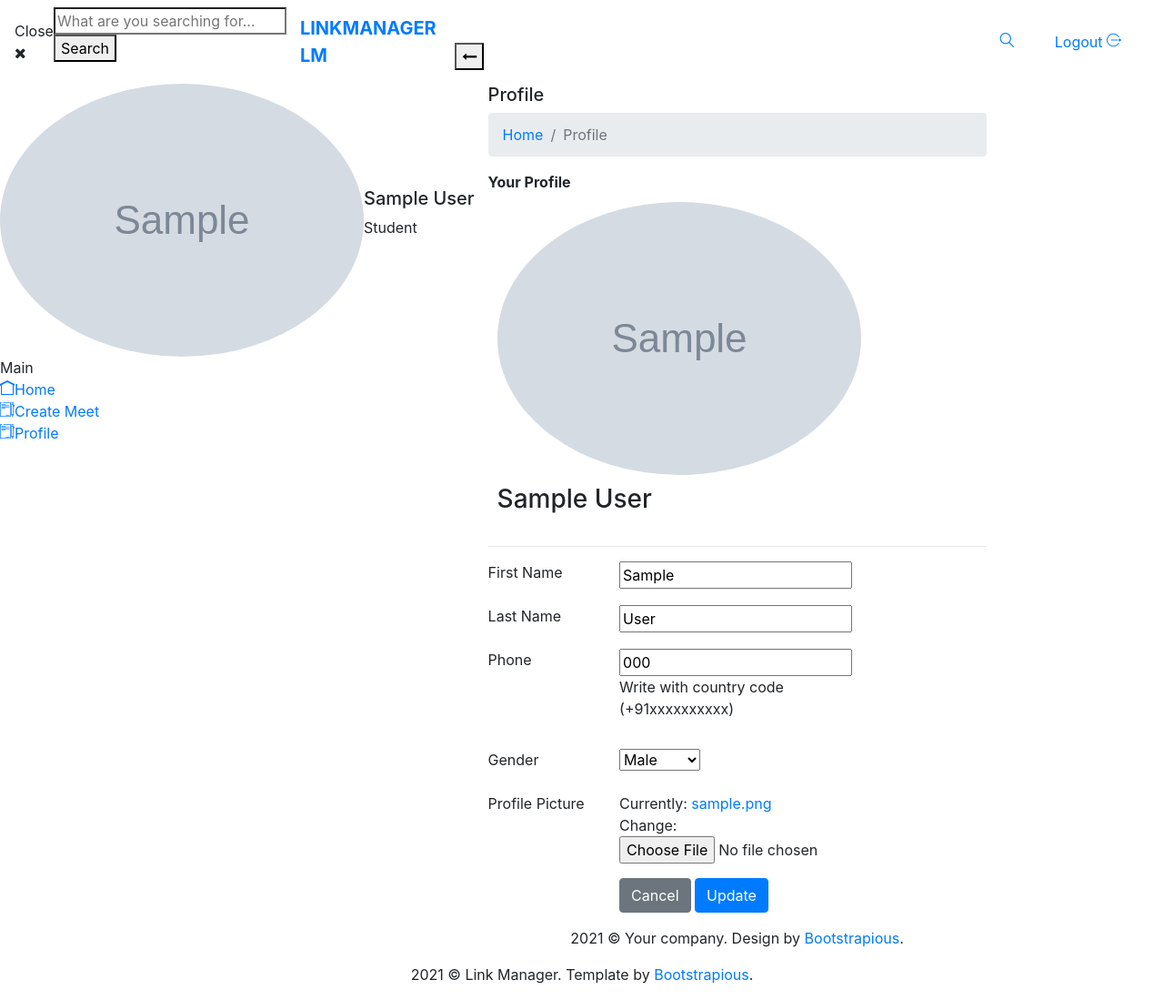
After one commit to dev-preetamraj/link_manager, a Django app: page /update_profile/ in a window 1280 px wide. The commit adds this page. Shown: the whole page at 91% size. Run offline with Django 3.2, Linux system fonts and the light colour scheme; a user stored in the database is signed in; tables that the repository leaves empty hold one stand-in row (values such as "Sample post"); grey boxes marked "Sample" are stand-in pictures; some libraries are stand-ins or nearby versions; some web fonts are replaced.

Commit message:
added profile feature

```diff
--- a/core/forms.py
+++ b/core/forms.py
@@ -3,7 +3,7 @@ from django.forms import ModelForm
 from django import forms
 from django.contrib.auth.models import User
 from django.contrib.auth.forms import UserCreationForm
-from .models import MeetLink
+from .models import MeetLink, Profile
 
 class RegisterUserForm(UserCreationForm):
     GENDER = (('Male', 'Male'),('Female', 'Female'),('Other', 'Other'))
@@ -13,21 +13,19 @@ class RegisterUserForm(UserCreationForm):
         fields = ['username', 'first_name', 'last_name', 'email', 'password1',
                   'password2', 'gender']
 
-    # def clean_username(self):
-    #     username = self.cleaned_data.get('username')
-    #     qs = User.objects.filter(username__iexact=username)
-    #     if not qs.exists():
-    #         raise forms.ValidationError('This username is already taken.')
-    #     return username
-    # def clean_email(self):
-    #     email = self.cleaned_data.get('email')
-    #     qs = User.objects.filter(email__iexact=email)
-    #     if not qs.exists():
-    #         raise forms.ValidationError('This email is already taken.')
-    #     return email
-
 class UpdateMeeting(ModelForm):
     class Meta:
         model = MeetLink
         fields = '__all__'
         exclude = ['user']
+
+class UpdateProfileForm(ModelForm):
+    class Meta:
+        model = Profile
+        fields = '__all__'
+        exclude = ['user']
+
+class UpdateUserForm(ModelForm):
+    class Meta:
+        model = User
+        fields = ['first_name', 'last_name']
--- a/core/urls.py
+++ b/core/urls.py
@@ -1,5 +1,14 @@
 from django.urls import path
-from .views import index, register, login_view, logout_view, create_meet, delete_meet, update_meet
+from .views import (
+    index,
+    register,
+    login_view,
+    logout_view,
+    create_meet,
+    delete_meet,
+    update_meet,
+    update_profile
+)
 
 urlpatterns = [
     path('', index, name='index'),
@@ -8,5 +17,6 @@ urlpatterns = [
     path('logout/', logout_view, name='logout'),
     path('create_meet/', create_meet, name='create_meet'),
     path('update_meet/<str:pk>/', update_meet, name='update_meet'),
-    path('delete_meet/<str:pk>/', delete_meet, name='delete_meet')
+    path('delete_meet/<str:pk>/', delete_meet, name='delete_meet'),
+    path('update_profile/', update_profile, name='update_profile')
 ]
--- a/core/views.py
+++ b/core/views.py
@@ -3,7 +3,7 @@ from django.shortcuts import redirect, render
 from datetime import date, datetime
 import calendar
 from .models import MeetLink, Profile
-from .forms import RegisterUserForm, UpdateMeeting
+from .forms import RegisterUserForm, UpdateMeeting, UpdateProfileForm, UpdateUserForm
 from django.contrib import messages
 from .decorators import unauthenticated_user
 from django.contrib.auth.decorators import login_required
@@ -139,3 +139,23 @@ def update_meet(request,pk):
         'form': form
     }
     return render(request, 'update_meet.html', context)
+
+@login_required(login_url='login')
+def update_profile(request):
+    profile_obj = Profile.objects.get(user=request.user)
+    profile_form = UpdateProfileForm(instance=profile_obj)
+    user_form = UpdateUserForm(instance=request.user)
+    if request.method == 'POST':
+        profile_form = UpdateProfileForm(
+            request.POST, request.FILES, instance=profile_obj)
+        user_form = UpdateUserForm(request.POST, instance=request.user)
+        if profile_form.is_valid() and user_form.is_valid():
+            profile_form.save()
+            user_form.save()
+            return redirect('update_profile')
+    context = {
+        'profile_obj': profile_obj,
+        'profile_form': profile_form,
+        'user_form': user_form
+    }
+    return render(request, 'update_profile.html', context)
--- a/templates/navbar.html
+++ b/templates/navbar.html
@@ -49,6 +49,7 @@
       <ul class="list-unstyled">
         <li class="active"><a href="{% url 'index' %}"> <i class="icon-home"></i>Home </a></li>
         <li class="active"><a href="{% url 'create_meet' %}"> <i class="icon-contract"></i>Create Meet </a></li>
+        <li class="active"><a href="{% url 'update_profile' %}"> <i class="icon-contract"></i>Profile </a></li>
       </ul>
     </nav>
     <!-- Sidebar Navigation end-->
--- /dev/null
+++ b/templates/update_profile.html
@@ -0,0 +1,106 @@
+{% extends 'base.html' %}
+{% load static %}
+{% block content %}
+<style>
+    .dp {
+        padding: 10px 10px 10px 10px;
+    }
+   .dp img{
+    border-radius: 50%;
+    margin-bottom: 10px;
+   }
+</style>
+      <!-- Sidebar Navigation end-->
+      <div class="page-content">
+        <!-- Page Header-->
+        <div class="page-header no-margin-bottom">
+          <div class="container-fluid">
+            <h2 class="h5 no-margin-bottom">Profile</h2>
+          </div>
+        </div>
+        <!-- Breadcrumb-->
+        <div class="container-fluid">
+          <ul class="breadcrumb">
+            <li class="breadcrumb-item"><a href="{% url 'index' %}">Home</a></li>
+            <li class="breadcrumb-item active">Profile</li>
+          </ul>
+        </div>
+        <section class="no-padding-top">
+          <div class="container-fluid">
+            <div class="row">
+              <!-- Form Elements -->
+              <div class="col-lg-12">
+                <div class="block">
+                  <div class="title"><strong>Your Profile</strong></div>
+                    <div class="dp">
+                        <img src="{{ profile_obj.profile_pic.url }}" alt="">
+                        <h3>{{request.user.first_name}} {{request.user.last_name}}</h3>
+                    </div> <hr>
+                  <div class="block-body">
+                    <form class="form-horizontal" method="POST" enctype="multipart/form-data">
+                      {% csrf_token %}
+                      <div class="form-group row">
+                        <label class="col-sm-3 form-control-label">First Name</label>
+                        <div class="col-md-5">
+                          {{user_form.first_name}}
+                        </div>
+                      </div>
+                      <div class="line"></div>
+
+                      <div class="form-group row">
+                        <label class="col-sm-3 form-control-label">Last Name</label>
+                        <div class="col-md-5">
+                          {{user_form.last_name}}
+                        </div>
+                      </div>
+                      <div class="line"></div>
+
+                      <div class="form-group row">
+                        <label class="col-sm-3 form-control-label">Phone</label>
+                        <div class="col-md-5">
+                            {{profile_form.phone}}
+                            <p>Write with country code (+91xxxxxxxxxx)</p>
+                        </div>
+                      </div>
+                      <div class="line"></div>
+
+                      <div class="form-group row">
+                        <label class="col-sm-3 form-control-label">Gender</label>
+                        <div class="col-md-5">
+                            {{profile_form.gender}}
+                        </div>
+                      </div>
+                      <div class="line"></div>
+
+                      <div class="form-group row">
+                        <label class="col-sm-3 form-control-label">Profile Picture</label>
+                        <div class="col-md-5">
+                            {{profile_form.profile_pic}}
+                        </div>
+                      </div>
+                      <div class="line"></div>
+
+                      <div class="form-group row">
+                        <div class="col-sm-9 ml-auto">
+                          <a href="{% url 'index' %}" class="btn btn-secondary">Cancel</a>
+                          <button type="submit" class="btn btn-primary">Update</button>
+                        </div>
+                      </div>
+                    </form>
+                  </div>
+                </div>
+              </div>
+            </div>
+          </div>
+        </section>
+        <footer class="footer">
+          <div class="footer__block block no-margin-bottom">
+            <div class="container-fluid text-center">
+              <!-- Please do not remove the backlink to us unless you support us at https://bootstrapious.com/donate. It is part of the license conditions. Thank you for understanding :)-->
+              <p class="no-margin-bottom">2021 &copy; Your company. Design by <a href="https://bootstrapious.com/p/bootstrap-4-dark-admin">Bootstrapious</a>.</p>
+            </div>
+          </div>
+        </footer>
+      </div>
+    </div>
+    {% endblock %}
```
